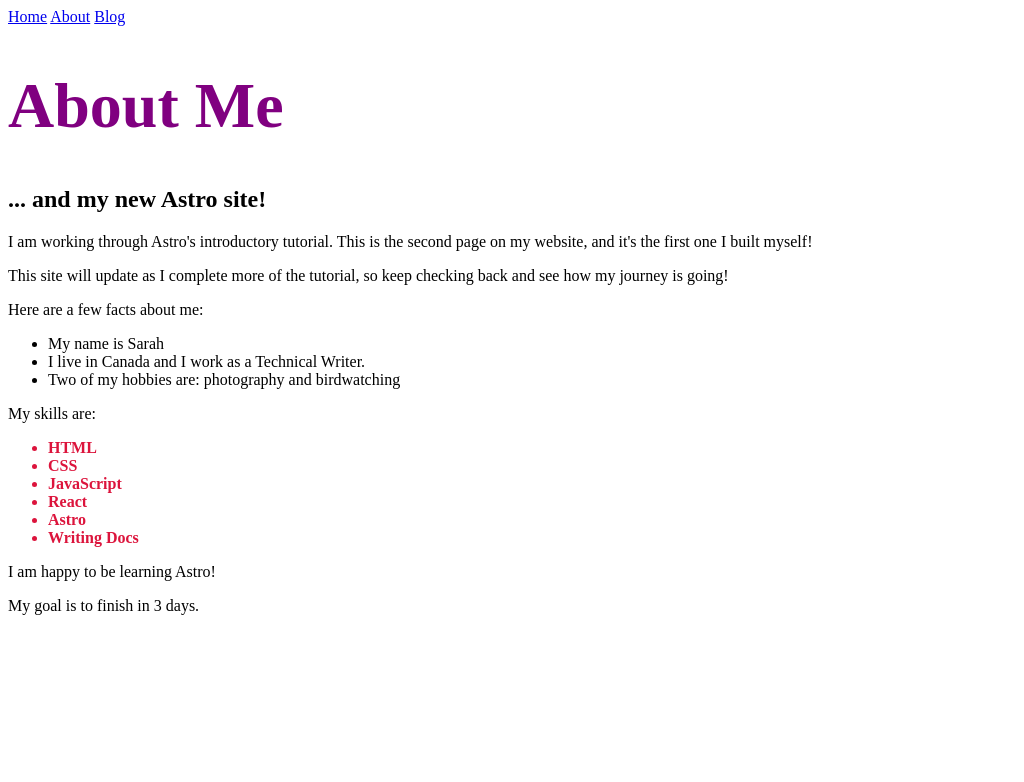
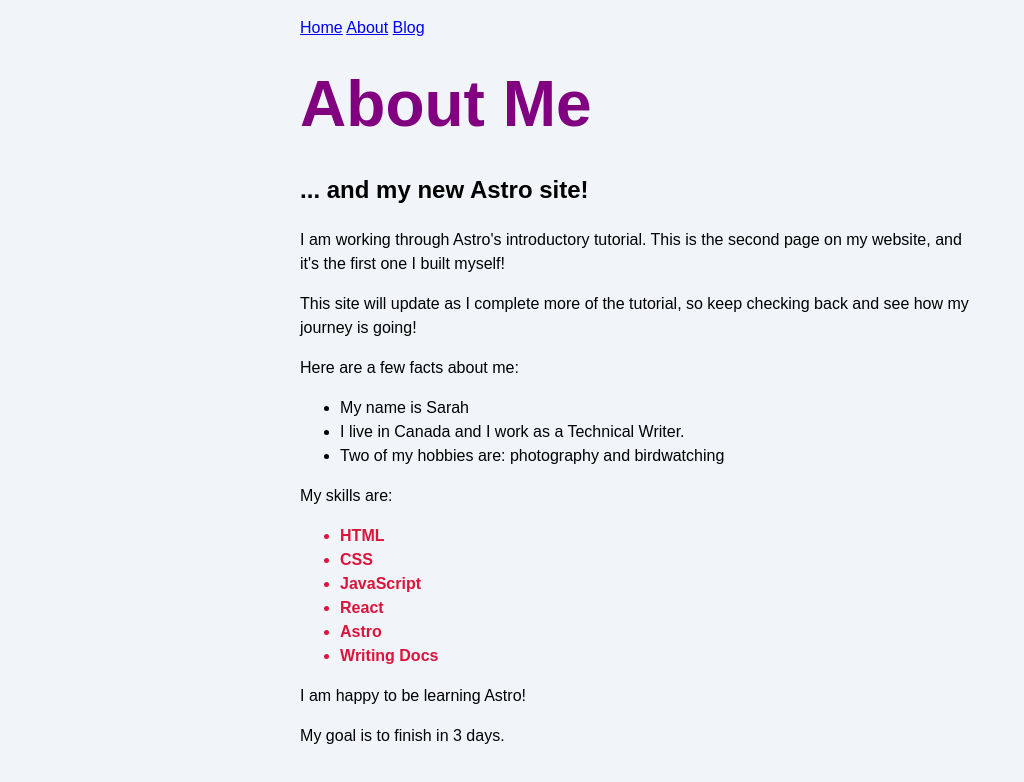
Before and after one commit to tracy-tucker/zapping-zero, an Astro site: page /about in a window 1280 px wide. Shown: the whole page, without its empty margins (0-1024 px from the left). Built offline with nearby package versions, Linux system fonts and the light colour scheme; Astro itself is replaced by a stand-in of ours.

Commit message:
Adds global styles to about page

```diff
--- a/src/pages/about.astro
+++ b/src/pages/about.astro
@@ -1,4 +1,6 @@
 ---
+import '../styles/global.css'
+
 const pageTitle = "About Me";
 const identity = {
     firstName: "Sarah",
--- /dev/null
+++ b/src/styles/global.css
@@ -0,0 +1,21 @@
+html {
+    background-color: #f1f5f9;
+    font-family: sans-serif;
+}
+
+body {
+    margin: 0 auto;
+    width: 100%;
+    max-width: 80ch;
+    padding: 1rem;
+    line-height: 1.5;
+}
+
+* {
+    box-sizing: border-box;
+}
+
+h1 {
+    margin: 1rem 0;
+    font-size: 2.5rem;
+}
```
